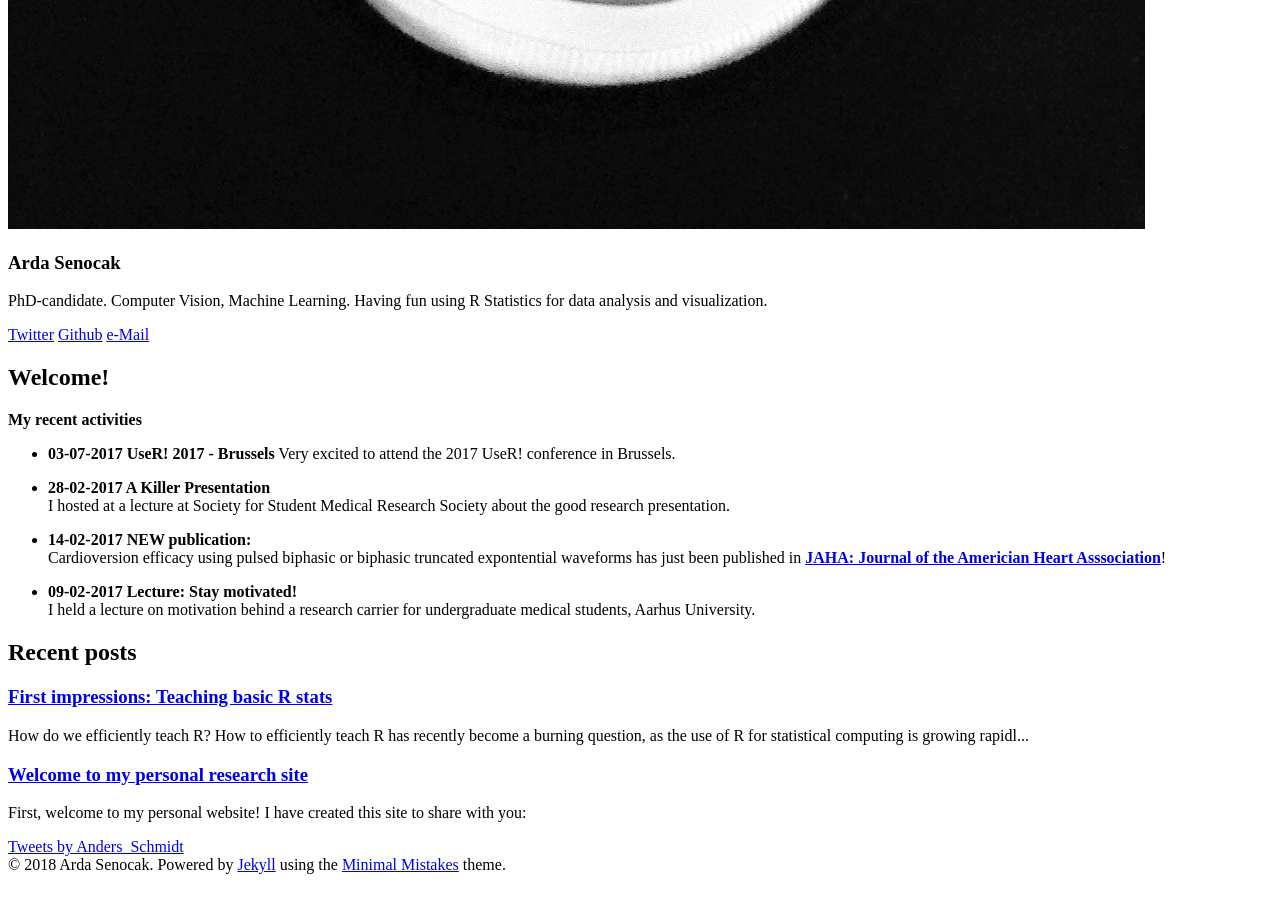
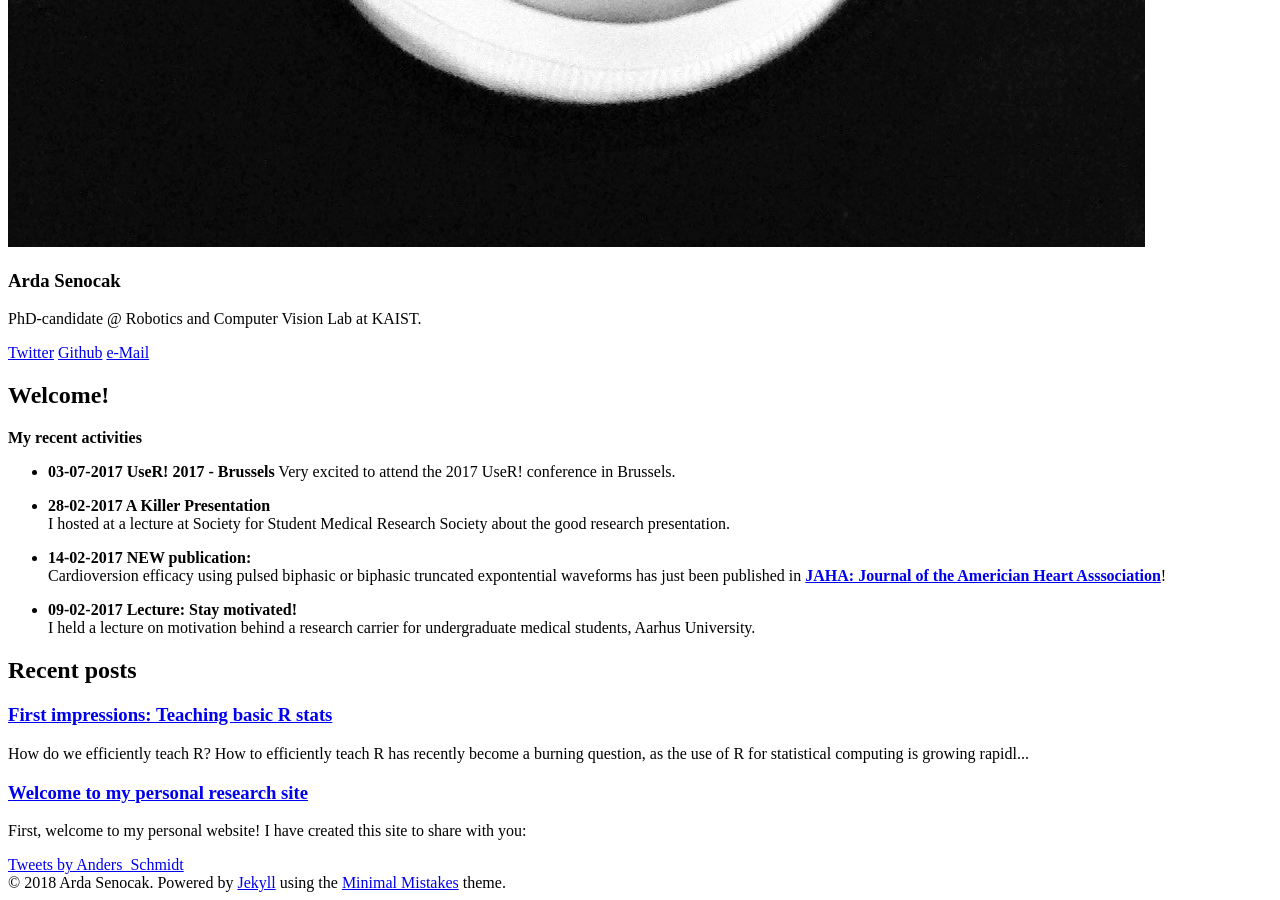
Before and after one commit to ardasnck/ardasnck.github.io, a Jekyll site: the page built from index.md, in a window 1280 px wide and 900 px high, scrolled down 1527 px. Built offline with Jekyll 4.4.1, drawn with Linux system fonts in a browser that asks for light colours; nearby versions of some CDN libraries; comment, search, counter and statistics services are not loaded; some of the changed lines change nothing that is shown; some of the changed text lies outside the part shown.

Commit message:
Update _config.yml

```diff
--- a/_config.yml
+++ b/_config.yml
@@ -10,7 +10,7 @@
 owner:
   name:           Arda Senocak
   avatar:         anders.png
-  bio:            PhD-candidate. Computer Vision, Machine Learning. Having fun using R Statistics for data analysis and visualization.
+  bio:            PhD-candidate @ Robotics and Computer Vision Lab at KAIST.
   email:          arda.senocak@gmail.com
 
   # Social networking links are used in author-bio sidebar. Update and remove as you like.
@@ -18,7 +18,7 @@
   #linkedin: jponttuset
   #google_scholar: VCBBx24AAAAJ
 #  google_plus: 113718226018314522413
-  github: andersschmidt
+  github: ardasnck
 # Analytics and webmaster tools stuff goes here
 #google_analytics: UA-52736040-1
 #google_verify:
@@ -28,15 +28,15 @@
 # Links to include in top navigation
 # For external links add external: true
 links:
-  - title: Projects
+  - title: About
     url: /chess/
   - title: Curriculum
     url: /cv/
-#  - title: Publications
-#    url: /publications/
-  - title: Tools
+  - title: Publications
+    url: /publications/
+  - title: Projects
     url: /tools/
-  - title: Blog posts
+  - title: Contact
     url: /blog/
 
 # http://en.wikipedia.org/wiki/List_of_tz_database_time_zones
```
